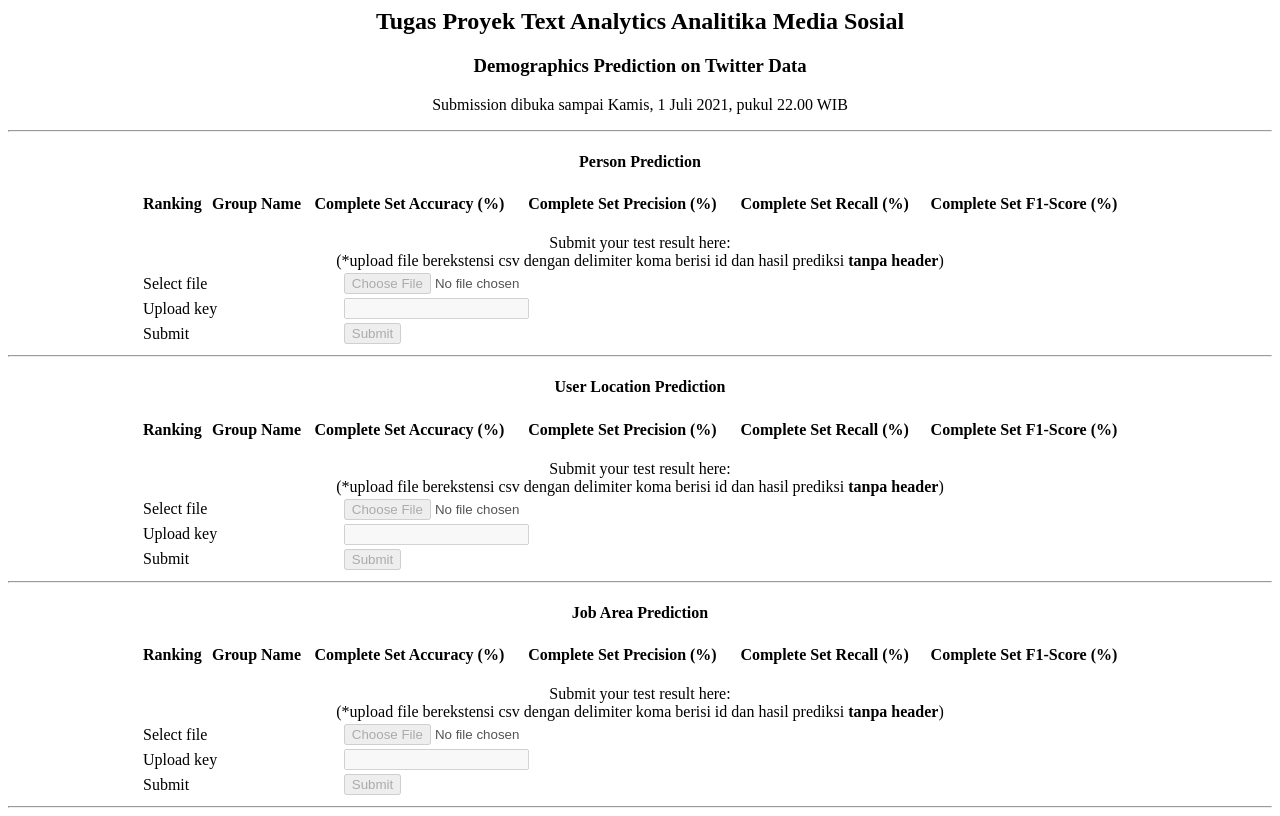
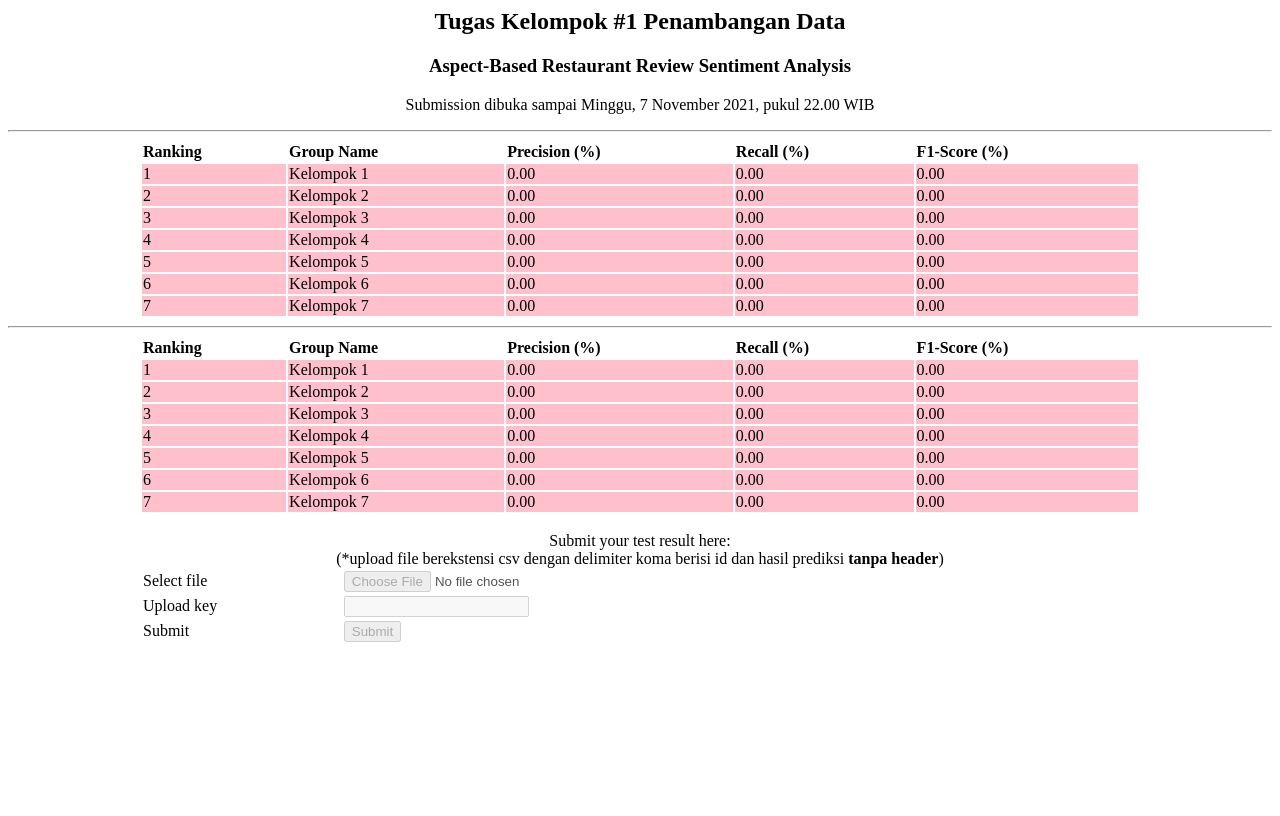
Before and after one commit to putrahadisyahbahasa/LeaderboardDM2021, a PHP site: page / in a window 1280 px wide. After the commit the page ends 642 px from the top, so only its background shows below. Run offline with PHP 8.4, Linux system fonts and the light colour scheme; data comes from the database, SQL or seed files in the repository; data that the repository does not hold is empty.

Commit message:
modify index.php

```diff
--- a/web/index.php
+++ b/web/index.php
@@ -1,9 +1,9 @@
 <?php
 
-$host = 's3lkt7lynu0uthj8.cbetxkdyhwsb.us-east-1.rds.amazonaws.com';
-$username = 'uhtbugxx9ty6dufh';
-$password = 'wtqo9g6jixlfm7ov';
-$dbname = 'clgr9wl4akcxw07o';
+$host = 'kfgk8u2ogtoylkq9.cbetxkdyhwsb.us-east-1.rds.amazonaws.com';
+$username = 'n0ww3uyqs0rp7f3z';
+$password = 'khb8zr794pyztrw2';
+$dbname = 'xepi4sk6to5jhqc4';
 
 // Create connection
 $conn = new mysqli($host, $username, $password, $dbname);
@@ -13,59 +13,61 @@ if ($conn->connect_error) {
 	die("Connection failed: " . $conn->connect_error);
 }
 
-// Old command from anamedsos 2020
-// $sql = "select * from person_result order by `complete set f1-score` desc, `complete set accuracy` desc, `complete set precision` desc, `complete set recall` desc";
-// $result_person = $conn->query($sql);
+// get the data
+$sql = "select * from aspect_result order by `f1score` desc, `precision` desc, `recall` desc";
+$result_aspect = $conn->query($sql);
 
-// $sql = "select * from gender_result order by `complete set f1-score` desc, `complete set accuracy` desc, `complete set precision` desc, `complete set recall` desc";
-// $result_gender = $conn->query($sql);
-
-// $sql = "select * from origin_9_result order by `complete set f1-score` desc, `complete set accuracy` desc, `complete set precision` desc, `complete set recall` desc";
-// $result_origin_9 = $conn->query($sql);
-
-// $sql = "select * from origin_2_result order by `complete set f1-score` desc, `complete set accuracy` desc, `complete set precision` desc, `complete set recall` desc";
-// $result_origin_2 = $conn->query($sql);
-
-// $sql = "select * from ethnic_group_result order by `complete set f1-score` desc, `complete set accuracy` desc, `complete set precision` desc, `complete set recall` desc";
-// $result_ethnic_group = $conn->query($sql);
-
-//query for anamedsos 2021
-$sql = "select * from isaperson_result order by `complete set f1-score` desc, `complete set accuracy` desc, `complete set precision` desc, `complete set recall` desc";
-$result_isaperson = $conn->query($sql);
-
-$sql = "select * from user_location_result order by `complete set f1-score` desc, `complete set accuracy` desc, `complete set precision` desc, `complete set recall` desc";
-$result_user_location = $conn->query($sql);
-
-$sql = "select * from job_area_result order by `complete set f1-score` desc, `complete set accuracy` desc, `complete set precision` desc, `complete set recall` desc";
-$result_job_area = $conn->query($sql);
+$sql = "select * from aspect_sentiment_result order by `f1score` desc, `precision` desc, `recall` desc";
+$result_aspect_sentiment = $conn->query($sql);
 ?>
 
 <center>
-<h2>Tugas Proyek Text Analytics Analitika Media Sosial</h2>
-<h3>Demographics Prediction on Twitter Data</h3>
-<p>Submission dibuka sampai Kamis, 1 Juli 2021, pukul 22.00 WIB</p>
+<h2>Tugas Kelompok #1 Penambangan Data</h2>
+<h3>Aspect-Based Restaurant Review Sentiment Analysis</h3>
+<p>Submission dibuka sampai Minggu, 7 November 2021, pukul 22.00 WIB</p>
 <hr>
-<h4>Person Prediction</h4>
 <table width="1000">
 	<tr>
 		<td><strong>Ranking</strong></td>
 		<td><strong>Group Name</strong></td>
-		<td><strong>Complete Set Accuracy (%)</strong></td>
-	    <td><strong>Complete Set Precision (%)</strong></td>
-	    <td><strong>Complete Set Recall (%)</strong></td>
-	    <td><strong>Complete Set F1-Score (%)</strong></td>
+	    <td><strong>Precision (%)</strong></td>
+	    <td><strong>Recall (%)</strong></td>
+	    <td><strong>F1-Score (%)</strong></td>
 	</tr>
 <?php
 	// output data of each row
 	$i = 1;
-	while($row = $result_isaperson->fetch_assoc()) {
+	while($row = $result_aspect->fetch_assoc()) {
 		echo "<tr bgcolor=\"pink\">";
 		echo "<td>".$i."</td>";
 		echo "<td>".$row["Groupname"]."</td>";
-		echo "<td>".($row["Complete Set Accuracy"])."</td>";
-    	echo "<td>".($row["Complete Set Precision"])."</td>";
-    	echo "<td>".($row["Complete Set Recall"])."</td>";
-    	echo "<td>".($row["Complete Set F1-Score"])."</td>";
+    	echo "<td>".($row["Precision"])."</td>";
+    	echo "<td>".($row["Recall"])."</td>";
+    	echo "<td>".($row["F1Score"])."</td>";
+		echo "</tr>";
+		$i++;
+	}
+?>
+</table>
+<hr>
+<table width="1000">
+	<tr>
+		<td><strong>Ranking</strong></td>
+		<td><strong>Group Name</strong></td>
+	    <td><strong>Precision (%)</strong></td>
+	    <td><strong>Recall (%)</strong></td>
+	    <td><strong>F1-Score (%)</strong></td>
+	</tr>
+<?php
+	// output data of each row
+	$i = 1;
+	while($row = $result_aspect_sentiment->fetch_assoc()) {
+		echo "<tr bgcolor=\"pink\">";
+		echo "<td>".$i."</td>";
+		echo "<td>".$row["Groupname"]."</td>";
+    	echo "<td>".($row["Precision"])."</td>";
+    	echo "<td>".($row["Recall"])."</td>";
+    	echo "<td>".($row["F1Score"])."</td>";
 		echo "</tr>";
 		$i++;
 	}
@@ -76,7 +78,7 @@ $result_job_area = $conn->query($sql);
 Submit your test result here: <br>
 (*upload file berekstensi csv dengan delimiter koma berisi id dan hasil prediksi <strong>tanpa header</strong>)
 <table width="1000">
-	<form action="upload_person.php" method="post" enctype="multipart/form-data">
+	<form action="upload.php" method="post" enctype="multipart/form-data">
 		<tr>
 			<td width="20%">Select file</td>
 			<td width="80%"><input type="file" name="file" id="file" disabled></td>
@@ -91,103 +93,6 @@ Submit your test result here: <br>
 		</tr>
 	</form>
 </table>
-<hr>
-
-<h4>User Location Prediction</h4>
-<table width="1000">
-	<tr>
-		<td><strong>Ranking</strong></td>
-		<td><strong>Group Name</strong></td>
-		<td><strong>Complete Set Accuracy (%)</strong></td>
-	    <td><strong>Complete Set Precision (%)</strong></td>
-	    <td><strong>Complete Set Recall (%)</strong></td>
-	    <td><strong>Complete Set F1-Score (%)</strong></td>
-	</tr>
-<?php
-	// output data of each row
-	$i = 1;
-	while($row = $result_user_location->fetch_assoc()) {
-		echo "<tr bgcolor=\"yellow\">";
-		echo "<td>".$i."</td>";
-		echo "<td>".$row["Groupname"]."</td>";
-		echo "<td>".($row["Complete Set Accuracy"])."</td>";
-    	echo "<td>".($row["Complete Set Precision"])."</td>";
-    	echo "<td>".($row["Complete Set Recall"])."</td>";
-    	echo "<td>".($row["Complete Set F1-Score"])."</td>";
-		echo "</tr>";
-		$i++;
-	}
-?>
-</table>
-
-<br>
-Submit your test result here: <br>
-(*upload file berekstensi csv dengan delimiter koma berisi id dan hasil prediksi <strong>tanpa header</strong>)
-<table width="1000">
-	<form action="upload.php?type=user_location" method="post" enctype="multipart/form-data">
-		<tr>
-			<td width="20%">Select file</td>
-			<td width="80%"><input type="file" name="file" id="file" disabled></td>
-		</tr>
-		<tr>
-			<td width="20%">Upload key</td>
-			<td><input type="text" name="uploadkey" disabled></td>
-		</tr>
-		<tr>
-			<td>Submit</td>
-			<td><input type="submit" name="submit" disabled></td>
-		</tr>
-	</form>
-</table>
-<hr>
-
-<h4>Job Area Prediction</h4>
-<table width="1000">
-	<tr>
-		<td><strong>Ranking</strong></td>
-		<td><strong>Group Name</strong></td>
-		<td><strong>Complete Set Accuracy (%)</strong></td>
-	    <td><strong>Complete Set Precision (%)</strong></td>
-	    <td><strong>Complete Set Recall (%)</strong></td>
-	    <td><strong>Complete Set F1-Score (%)</strong></td>
-	</tr>
-<?php
-	// output data of each row
-	$i = 1;
-	while($row = $result_job_area->fetch_assoc()) {
-		echo "<tr bgcolor=\"lightgreen\">";
-		echo "<td>".$i."</td>";
-		echo "<td>".$row["Groupname"]."</td>";
-		echo "<td>".($row["Complete Set Accuracy"])."</td>";
-    	echo "<td>".($row["Complete Set Precision"])."</td>";
-    	echo "<td>".($row["Complete Set Recall"])."</td>";
-    	echo "<td>".($row["Complete Set F1-Score"])."</td>";
-		echo "</tr>";
-		$i++;
-	}
-?>
-</table>
-
-<br>
-Submit your test result here: <br>
-(*upload file berekstensi csv dengan delimiter koma berisi id dan hasil prediksi <strong>tanpa header</strong>)
-<table width="1000">
-	<form action="upload.php?type=job_area" method="post" enctype="multipart/form-data">
-		<tr>
-			<td width="20%">Select file</td>
-			<td width="80%"><input type="file" name="file" id="file" disabled></td>
-		</tr>
-		<tr>
-			<td width="20%">Upload key</td>
-			<td><input type="text" name="uploadkey" disabled></td>
-		</tr>
-		<tr>
-			<td>Submit</td>
-			<td><input type="submit" name="submit" disabled></td>
-		</tr>
-	</form>
-</table>
-<hr>
 </center>
 <?php
 
```
Also changed, not shown: 1 other file.
